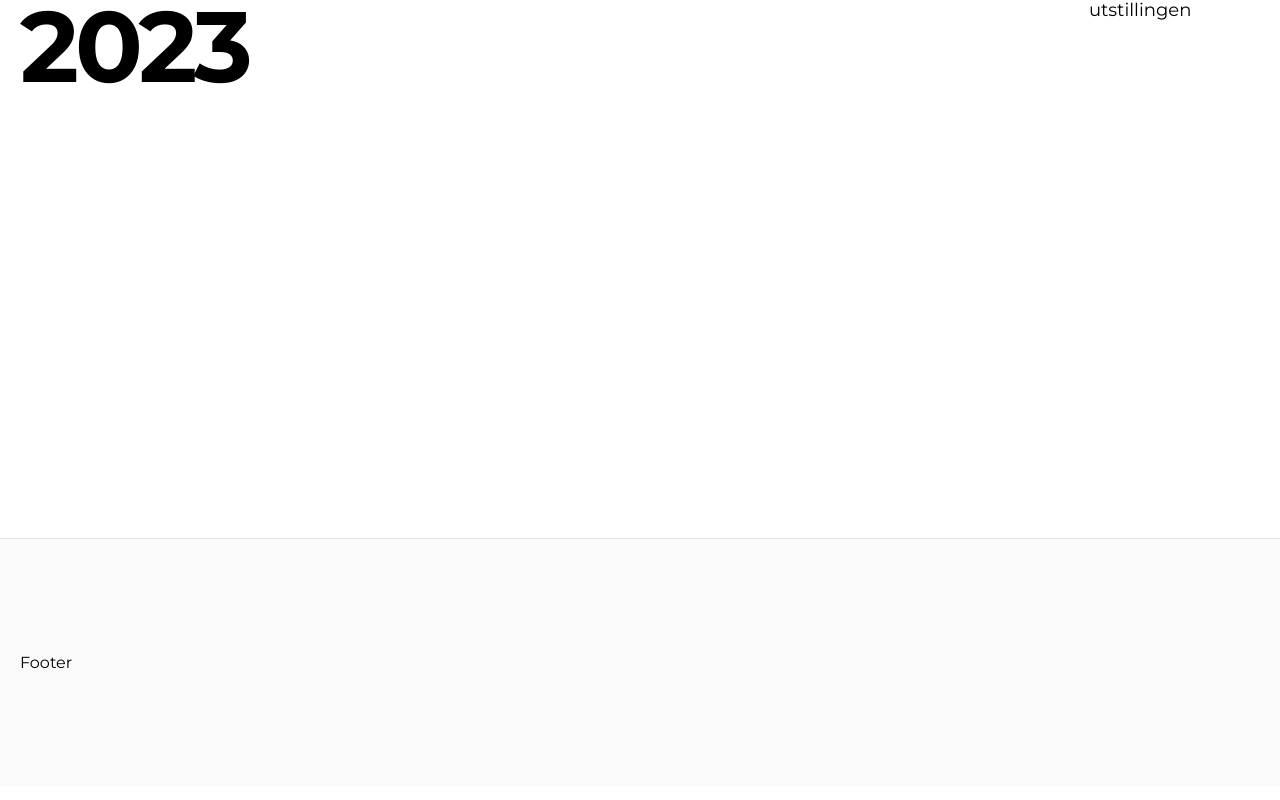
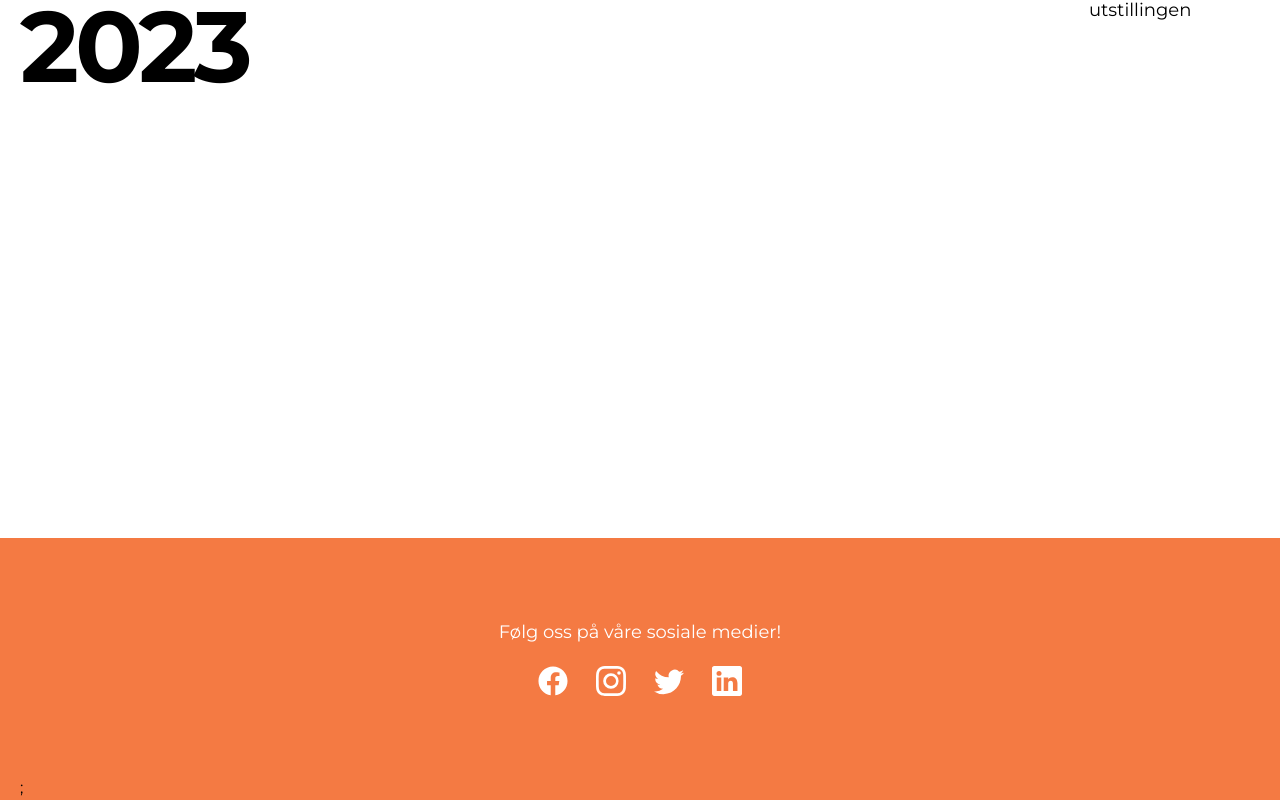
Before and after one commit to ntnu-design/ntnu-avgangsutstilling-2023, a Next.js app: page / in a window 1280 px wide. Shown: the part 262-1062 px from the top of the page. Built offline with nearby package versions, Linux system fonts and the light colour scheme.

Commit message:
footer almost finished, now changes color

```diff
--- a/components/footer.tsx
+++ b/components/footer.tsx
@@ -1,12 +1,53 @@
 import Container from "./layout/container"
+import { IconContext } from "react-icons"
+import { FaFacebook } from "react-icons/fa"
+import { BsInstagram, BsTwitter, BsLinkedin } from "react-icons/bs"
+import { useRouter } from "next/router"
+import { useEffect, useState } from "react"
 
-const Footer = () => {
+function Footer() {
+    let mainBg = "bg-[#F47A43]"
+    let bwuBg = "bg-[#5091CC]"
+    let bixdBg = "bg-[#72AD56]"
+    let bmedBg = "bg-[#D95C95]"
+
+    const router = useRouter()
+
     return (
-    <footer className="bg-neutral-50 border-t border-neutral-200">
+        <footer
+            className={`flex justify-center ${
+                router.asPath == "/bixd" ? bixdBg :
+                router.asPath == "/bwu" ? bwuBg :
+                router.asPath == "/bmed" ? bmedBg : mainBg
+            }`}
+        >
             <Container>
-        <div className="py-28 flex flex-col lg:flex-row items-center">
-          Footer
+                <IconContext.Provider value={{ color: "white" }}>
+                    <div className="py-20 flex flex-col items-center justify-center">
+                        <h1 className="md:text-lg sm:text-md text-white">
+                            Følg oss på våre sosiale medier!
+                        </h1>
+                        <div className="flex justify-center text-lg gap-7 pt-5">
+                            <a href="https://" target="_blank">
+                                <FaFacebook size={30} />
+                            </a>
+                            <a
+                                href="https://www.instagram.com/avgangsutstilling_ntnu/"
+                                target="_blank"
+                            >
+                                <BsInstagram size={30} />
+                            </a>
+                            <a href="http://" target="_blank">
+                                <BsTwitter size={30} />
+                            </a>
+                            <a href="http://" target="_blank">
+                                <BsLinkedin size={30} />
+                            </a>
                         </div>
+                        <div></div>
+                    </div>
+                </IconContext.Provider>
+                ;
             </Container>
         </footer>
     )
--- a/package.json
+++ b/package.json
@@ -14,6 +14,7 @@
     "next": "latest",
     "react": "^18.2.0",
     "react-dom": "^18.2.0",
+    "react-icons": "^4.8.0",
     "remark": "^14.0.2",
     "remark-html": "^15.0.1",
     "typescript": "^4.7.4"
```
Also changed, not shown: 1 other file (tests, documents, lock files or other folders). Lines whose indentation alone changed are shown as unchanged.
